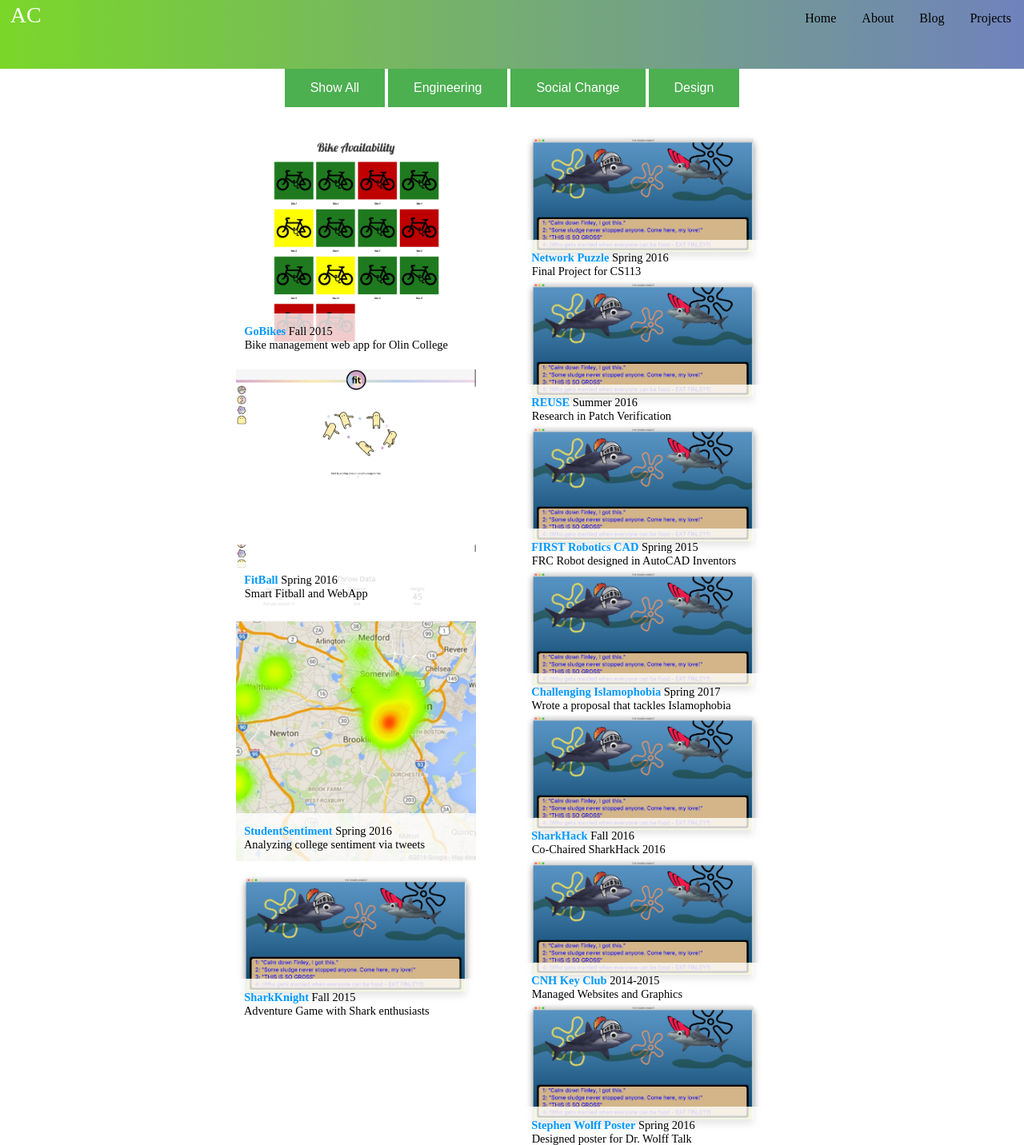
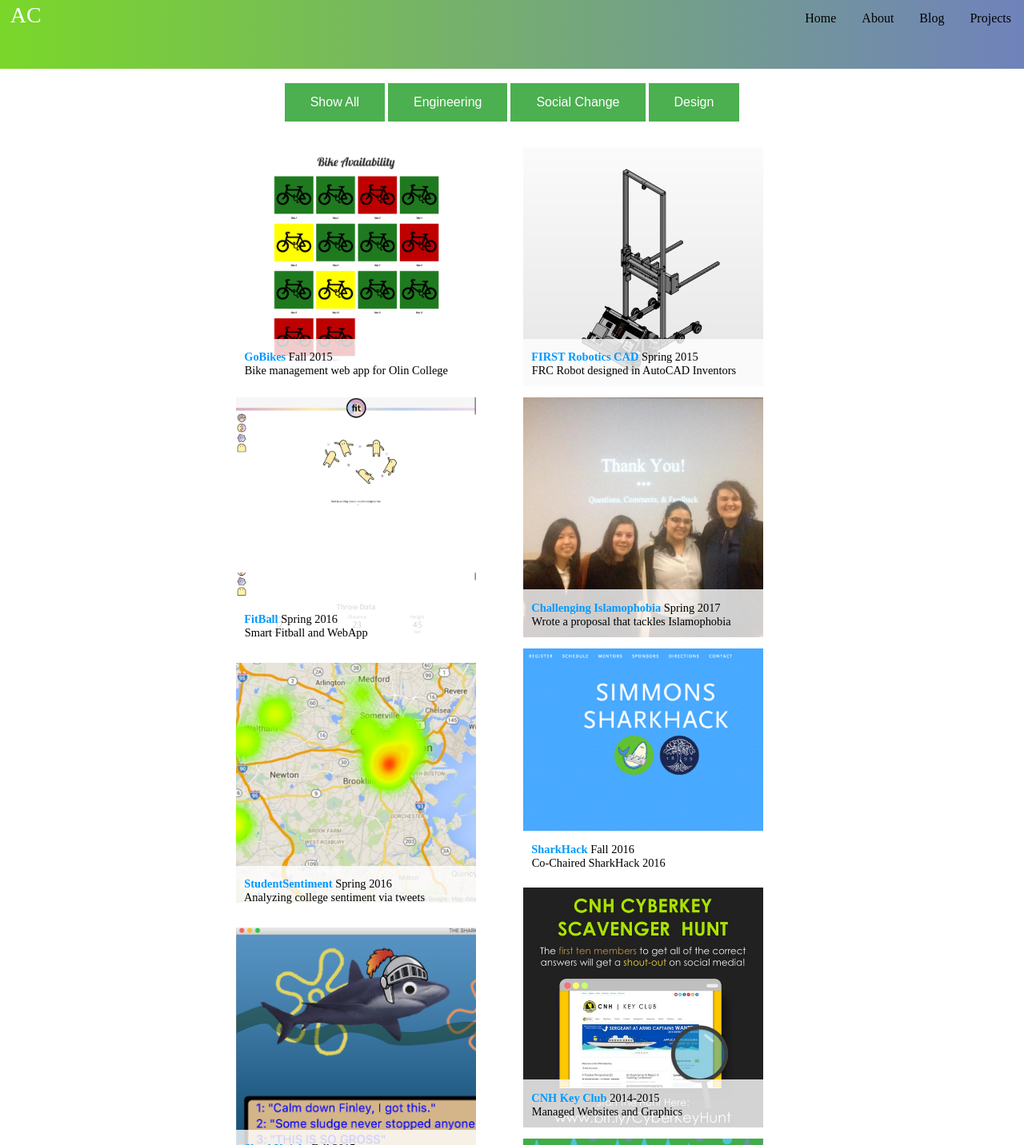
Before and after one commit to ashley/Personal-Website, a PHP site: page /html/projects.html in a window 1280 px wide. Shown: the whole page at 80% size. Run offline with PHP 8.4, Linux system fonts and the light colour scheme.

Commit message:
Fixed btns

```diff
--- a/css/projects.css
+++ b/css/projects.css
@@ -65,3 +65,7 @@
     display: inline-block;
     font-size: 16px;
 }
+
+.btn:hover{
+    background-color: green; /* Green */
+}
--- a/html/projects.html
+++ b/html/projects.html
@@ -14,6 +14,7 @@
 	<body>
 	<div id="navDiv"></div>
 	<div id="white">
+		<br>
 		<div id="filter-buttons">
 			<center>
 				<button class="active btn" id="all">Show All</button>
@@ -22,8 +23,6 @@
 				<button class="btn" id="design">Design</button>
 			</center>
 		</div>
-
-
 		<div id="parent">
 			<div class="box engineering" id="project-text">
 			  	<a target="_blank" href="project-1.html">
@@ -33,6 +32,7 @@
 						&nbsp;&nbsp; Bike management web app for Olin College</p>
 					</div>
 				</a>
+				<br>
 			</div>
 			<div class="box engineering social" id="project-text">
 				<a target="_blank" href="project-2.html">
@@ -42,7 +42,8 @@
 							&nbsp;&nbsp; Smart Fitball and WebApp</p>
 						</div>
 				</a>
-				</div>
+				<br>
+			</div>
 			<div class="box engineering social" id="project-text">
 				<a target="_blank" href="project-3.html">
 					<img src="../images/project-3.png" class="hover">
@@ -51,6 +52,7 @@
 						&nbsp;&nbsp; Analyzing college sentiment via tweets</p>
 					</div>
 				</a>
+				<br>
 			</div>
 			<div class="box engineering" id="project-text">
 				<a target="_blank" href="project-4.html">
@@ -60,7 +62,9 @@
 						&nbsp;&nbsp; Adventure Game with Shark enthusiasts</p>
 					</div>
 				</a>
+				<br>
 			</div>
+			<!--Find project
 			<div class="box engineering" id="project-text">
 				<a target="_blank" href="project-5.html">
 					<img src="../images/project-4.png" class="hover">
@@ -70,9 +74,10 @@
 					</div>
 				</a>
 			</div>
+			-->
 			<div class="box engineering" id="project-text">
-				<a target="_blank" href="project-4.html">
-					<img src="../images/project-4.png" class="hover">
+				<a target="_blank" href="project-5.html">
+					<img src="../images/project-5.png" class="hover">
 					<div class="text">
 						<p><strong>  REUSE</strong> Summer 2016<br>
 						&nbsp;&nbsp; Research in Patch Verification</p>
@@ -80,8 +85,8 @@
 				</a>
 			</div>
 			<div class="box engineering" id="project-text">
-				<a target="_blank" href="project-4.html">
-					<img src="../images/project-4.png" class="hover">
+				<a target="_blank" href="project-6.html">
+					<img src="../images/project-6.png" class="hover">
 					<div class="text">
 						<p><strong>  FIRST Robotics CAD</strong> Spring 2015<br>
 						&nbsp;&nbsp; FRC Robot designed in AutoCAD Inventors</p>
@@ -89,8 +94,8 @@
 				</a>
 			</div>
 			<div class="box social" id="project-text">
-				<a target="_blank" href="project-4.html">
-					<img src="../images/project-4.png" class="hover">
+				<a target="_blank" href="project-7.html">
+					<img src="../images/project-7.jpg" class="hover">
 					<div class="text">
 						<p><strong>  Challenging Islamophobia</strong> Spring 2017<br>
 						&nbsp;&nbsp; Wrote a proposal that tackles Islamophobia</p>
@@ -98,8 +103,8 @@
 				</a>
 			</div>
 			<div class="box social" id="project-text">
-				<a target="_blank" href="project-4.html">
-					<img src="../images/project-4.png" class="hover">
+				<a target="_blank" href="project-8.html">
+					<img src="../images/project-8.png" class="hover">
 					<div class="text">
 						<p><strong>  SharkHack</strong> Fall 2016<br>
 						&nbsp;&nbsp; Co-Chaired SharkHack 2016</p>
@@ -107,8 +112,8 @@
 				</a>
 			</div>
 			<div class="box engineering design" id="project-text">
-				<a target="_blank" href="project-4.html">
-					<img src="../images/project-4.png" class="hover">
+				<a target="_blank" href="project-9.html">
+					<img src="../images/project-9.png" class="hover">
 					<div class="text">
 						<p><strong>  CNH Key Club</strong> 2014-2015<br>
 						&nbsp;&nbsp; Managed Websites and Graphics</p>
@@ -116,8 +121,8 @@
 				</a>
 			</div>
 			<div class="box design" id="project-text">
-				<a target="_blank" href="project-4.html">
-					<img src="../images/project-4.png" class="hover">
+				<a target="_blank" href="project-10.html">
+					<img src="../images/project-10.jpg" class="hover">
 					<div class="text">
 						<p><strong>  Stephen Wolff Poster</strong> Spring 2016<br>
 						&nbsp;&nbsp; Designed poster for Dr. Wolff Talk</p>
```
Also changed, not shown: images/project-10.jpg (added), images/project-4.png, images/project-5.png (added), images/project-6.png (added), images/project-7.jpg (added), images/project-8.png (added), images/project-9.png (added), 1 other file.
